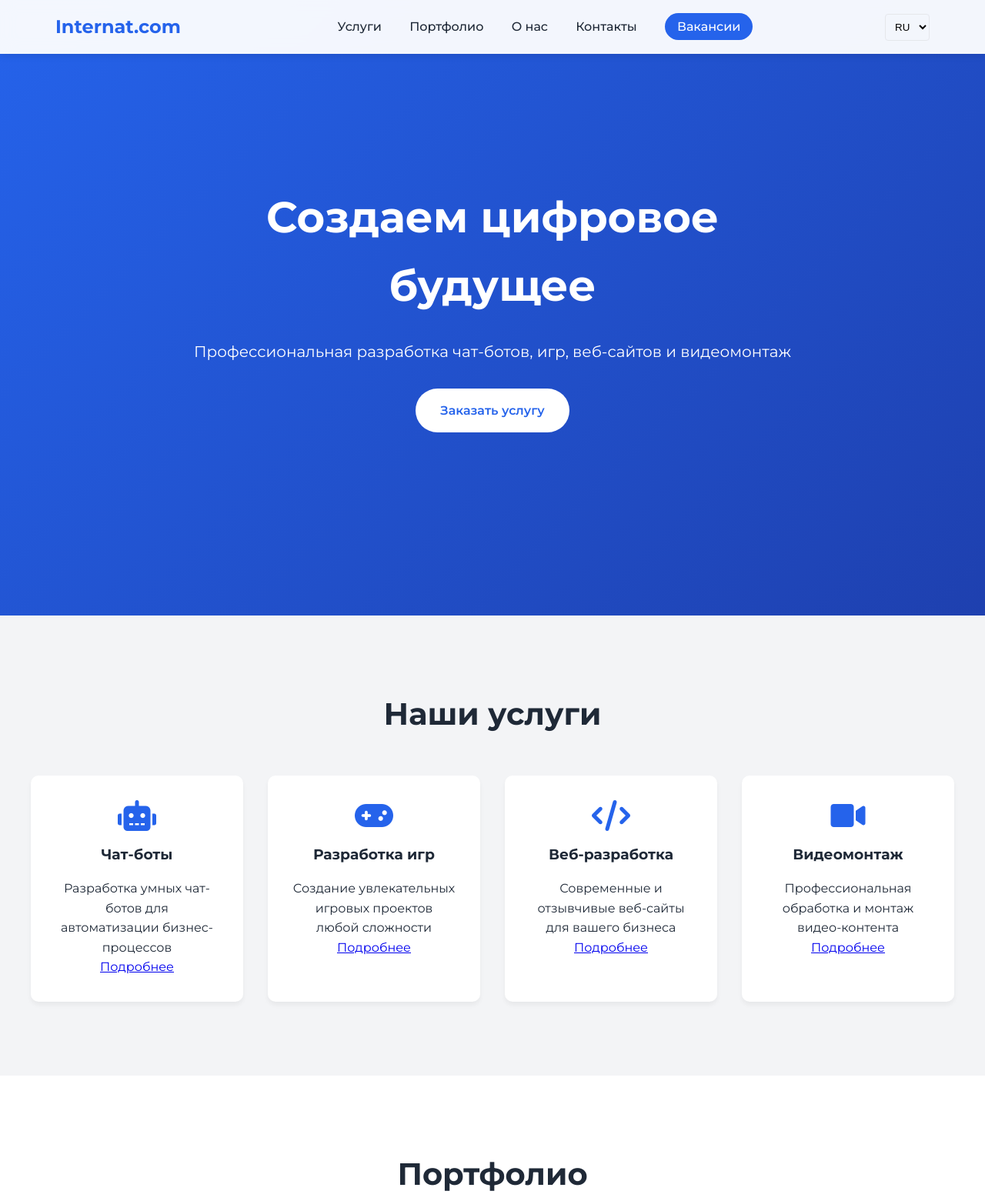
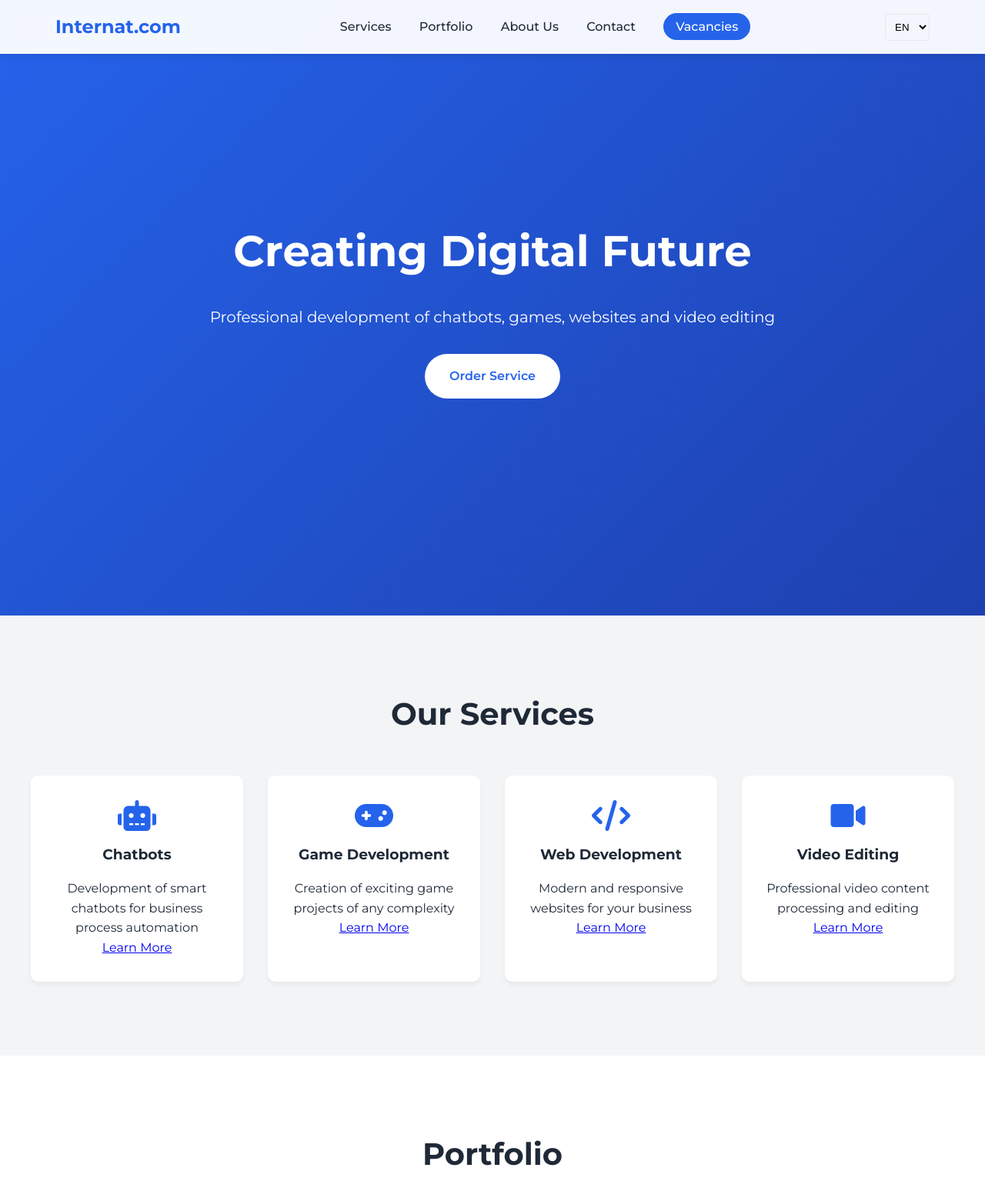
Before and after one commit to internat/test, a plain HTML site: page index.html in a window 1280 px wide. Shown: the top 1561 px of the page at 77% size. Drawn offline with Linux system fonts and the light colour scheme.

Commit message:
Update index.html

```diff
--- a/index.html
+++ b/index.html
@@ -1,9 +1,9 @@
 <!DOCTYPE html>
-<html lang="ru">
+<html lang="en">
 <head>
     <meta charset="UTF-8">
     <meta name="viewport" content="width=device-width, initial-scale=1.0">
-    <title>Internat.com - Профессиональные IT услуги</title>
+    <title data-translate="title">Internat.com - Professional IT Services</title>
     <link rel="stylesheet" href="styles.css">
     <link rel="stylesheet" href="https://cdnjs.cloudflare.com/ajax/libs/font-awesome/6.0.0/css/all.min.css">
     <link href="https://fonts.googleapis.com/css2?family=Montserrat:wght@400;500;600;700&display=swap" rel="stylesheet">
@@ -15,16 +15,16 @@
                 <a href="/">Internat.com</a>
             </div>
             <div class="nav-links">
-                <a href="#services" data-translate="services">Услуги</a>
-                <a href="#portfolio" data-translate="portfolio">Портфолио</a>
-                <a href="#about" data-translate="about">О нас</a>
-                <a href="#contact" data-translate="contact">Контакты</a>
-                <a href="apply.html" class="vacancy-btn" data-translate="vacancies">Вакансии</a>
+                <a href="#services" data-translate="services">Services</a>
+                <a href="#portfolio" data-translate="portfolio">Portfolio</a>
+                <a href="#about" data-translate="about">About Us</a>
+                <a href="#contact" data-translate="contact">Contact</a>
+                <a href="apply.html" class="vacancy-btn" data-translate="vacancies">Vacancies</a>
             </div>
             <div class="language-selector">
                 <select>
+                    <option value="en">EN</option>
                     <option value="ru">RU</option>
-                    <option value="en">EN</option>
                     <option value="kz">KZ</option>
                 </select>
             </div>
@@ -34,66 +34,66 @@
     <main>
         <section class="hero">
             <div class="hero-content">
-                <h1 data-translate="create_digital_future">Создаем цифровое будущее</h1>
-                <p data-translate="professional_development">Профессиональная разработка чат-ботов, игр, веб-сайтов и видеомонтаж</p>
-                <a href="order.html" class="cta-button" data-translate="order_service">Заказать услугу</a>
+                <h1 data-translate="creating_digital_future">Creating Digital Future</h1>
+                <p data-translate="professional_development">Professional development of chatbots, games, websites and video editing</p>
+                <a href="order.html" class="cta-button" data-translate="order_service">Order Service</a>
             </div>
         </section>
 
         <section id="services" class="services">
-            <h2 data-translate="our_services">Наши услуги</h2>
+            <h2 data-translate="our_services">Our Services</h2>
             <div class="services-grid">
                 <div class="service-card">
                     <i class="fas fa-robot"></i>
-                    <h3 data-translate="chatbot">Чат-боты</h3>
-                    <p data-translate="smart_chatbots">Разработка умных чат-ботов для автоматизации бизнес-процессов</p>
-                    <a href="order.html?service=chatbot" class="service-link" data-translate="more">Подробнее</a>
+                    <h3 data-translate="chatbot">Chatbots</h3>
+                    <p data-translate="chatbot_desc">Development of smart chatbots for business process automation</p>
+                    <a href="order.html?service=chatbot" class="service-link" data-translate="learn_more">Learn More</a>
                 </div>
                 <div class="service-card">
                     <i class="fas fa-gamepad"></i>
-                    <h3 data-translate="game">Разработка игр</h3>
-                    <p data-translate="exciting_games">Создание увлекательных игровых проектов любой сложности</p>
-                    <a href="order.html?service=game" class="service-link" data-translate="more">Подробнее</a>
+                    <h3 data-translate="game">Game Development</h3>
+                    <p data-translate="game_desc">Creation of exciting game projects of any complexity</p>
+                    <a href="order.html?service=game" class="service-link" data-translate="learn_more">Learn More</a>
                 </div>
                 <div class="service-card">
                     <i class="fas fa-code"></i>
-                    <h3 data-translate="web">Веб-разработка</h3>
-                    <p data-translate="modern_websites">Современные и отзывчивые веб-сайты для вашего бизнеса</p>
-                    <a href="order.html?service=web" class="service-link" data-translate="more">Подробнее</a>
+                    <h3 data-translate="web">Web Development</h3>
+                    <p data-translate="web_desc">Modern and responsive websites for your business</p>
+                    <a href="order.html?service=web" class="service-link" data-translate="learn_more">Learn More</a>
                 </div>
                 <div class="service-card">
                     <i class="fas fa-video"></i>
-                    <h3 data-translate="video">Видеомонтаж</h3>
-                    <p data-translate="professional_video">Профессиональная обработка и монтаж видео-контента</p>
-                    <a href="order.html?service=video" class="service-link" data-translate="more">Подробнее</a>
+                    <h3 data-translate="video">Video Editing</h3>
+                    <p data-translate="video_desc">Professional video content processing and editing</p>
+                    <a href="order.html?service=video" class="service-link" data-translate="learn_more">Learn More</a>
                 </div>
             </div>
         </section>
 
         <section id="portfolio" class="portfolio">
-            <h2 data-translate="portfolio">Портфолио</h2>
+            <h2 data-translate="portfolio">Portfolio</h2>
             <div class="portfolio-grid">
                 <!-- Portfolio items will be added dynamically -->
             </div>
         </section>
 
         <section id="about" class="about">
-            <h2 data-translate="about_us">О нас</h2>
+            <h2 data-translate="about_us">About Us</h2>
             <div class="about-content">
-                <p data-translate="about_us_desc">Мы - команда профессионалов, готовых воплотить ваши идеи в реальность. Наш опыт и экспертиза позволяют создавать качественные digital-решения для бизнеса.</p>
+                <p data-translate="about_text">We are a team of professionals ready to bring your ideas to life. Our experience and expertise allow us to create quality digital solutions for business.</p>
             </div>
         </section>
 
         <section id="contact" class="contact">
-            <h2 data-translate="contact_us">Свяжитесь с нами</h2>
+            <h2 data-translate="contact_us">Contact Us</h2>
             <div class="contact-container">
                 <form class="contact-form" action="https://api.web3forms.com/submit" method="POST">
                     <input type="hidden" name="access_key" value="9152aa99-2d79-4e7e-bad8-628c4e4b33f1">
-                    <input type="text" name="name" placeholder="Ваше имя" data-translate="name" required>
-                    <input type="tel" name="phone" placeholder="Номер телефона" data-translate="phone" required>
+                    <input type="text" name="name" placeholder="Your Name" data-translate="name" required>
+                    <input type="tel" name="phone" placeholder="Phone Number" data-translate="phone" required>
                     <input type="email" name="email" placeholder="Email" data-translate="email" required>
-                    <textarea name="message" placeholder="Ваше сообщение" data-translate="your_message" required></textarea>
-                    <button type="submit" class="submit-button" data-translate="send">Отправить</button>
+                    <textarea name="message" placeholder="Your Message" data-translate="message" required></textarea>
+                    <button type="submit" class="submit-button" data-translate="send">Send</button>
                 </form>
             </div>
         </section>
@@ -102,7 +102,7 @@
     <footer class="footer">
         <div class="footer-content">
             <div class="footer-info">
-                <p>&copy; 2024 Internat.com. <span data-translate="all_rights_reserved">Все права защищены.</span></p>
+                <p>&copy; 2024 Internat.com. <span data-translate="all_rights_reserved">All rights reserved.</span></p>
             </div>
             <div class="social-links">
                 <a href="#"><i class="fab fa-telegram"></i></a>
@@ -113,5 +113,6 @@
     </footer>
 
     <script src="script.js"></script>
+    <script src="simple-translator.js"></script>
 </body>
 </html>
```
